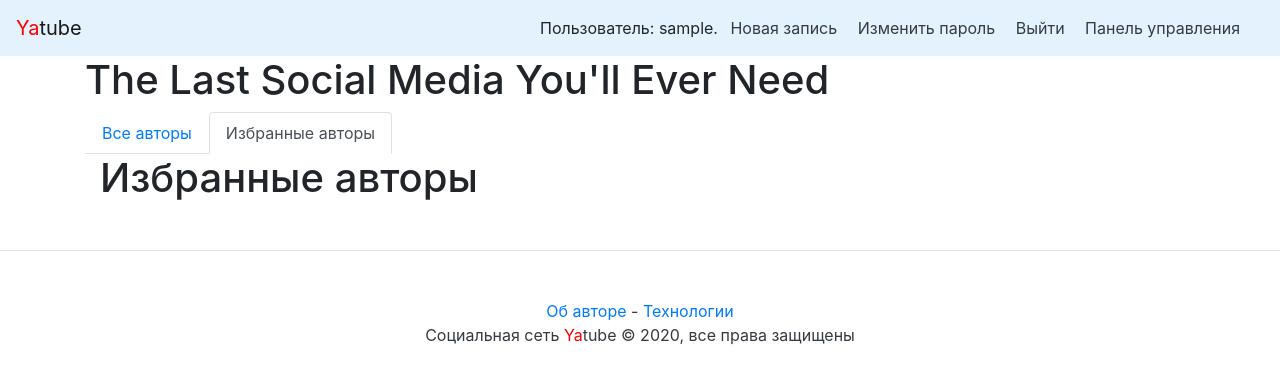
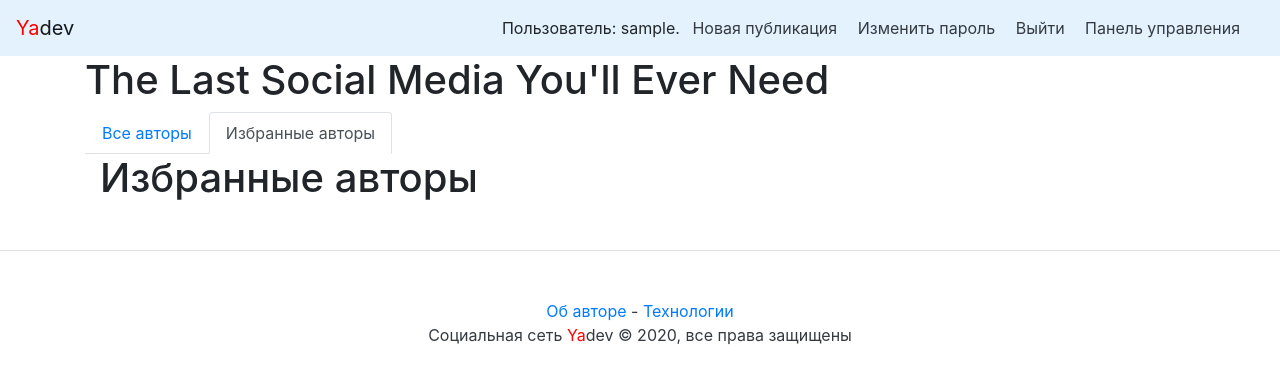
Before and after one commit to vedmac/yadev, a Django app: page /follow/ in a window 1280 px wide. Shown: the top 383 px of the page. Run offline with Django 3.2, Linux system fonts and the light colour scheme; the visitor is signed in with stand-in values (Sample User, id 1); data that the repository does not hold is empty; some libraries are stand-ins or nearby versions.

Commit message:
fix templates and requirements

```diff
--- a/templates/base.html
+++ b/templates/base.html
@@ -4,7 +4,7 @@
 <head>
     <meta charset="utf-8">
     <meta name="viewport" content="width=device-width, initial-scale=1, shrink-to-fit=no">
-    <title>{% block title %}The Last Social Media You'll Ever Need{% endblock %} | Yatube</title>
+    <title>{% block title %}The Last Social Media You'll Ever Need{% endblock %} | Yadev</title>
     <!-- Загрузка статики -->
     {% load static %}
     <link rel="stylesheet" href="{% static 'bootstrap/dist/css/bootstrap.min.css' %}">
--- a/templates/footer.html
+++ b/templates/footer.html
@@ -1,4 +1,4 @@
 <footer class="pt-4 my-md-5 pt-md-5 border-top">
         <p class="m-0 text-dark text-center "><a href="/about/about-author/">Об авторе</a> - <a href="/about/about-spec/">Технологии</a></p>
-        <p class="m-0 text-dark text-center ">Социальная сеть <span style="color:red">Ya</span>tube © {{ year }}, все права защищены</p>
+        <p class="m-0 text-dark text-center ">Социальная сеть <span style="color:red">Ya</span>dev © {{ year }}, все права защищены</p>
 </footer>
--- a/templates/group.html
+++ b/templates/group.html
@@ -1,6 +1,6 @@
 {% extends "base.html" %}
 
-{% block title %}Записи сообщества {{ group.title }}{% endblock %}
+{% block title %}Публикации сообщества {{ group.title }}{% endblock %}
 {% block header %}{{ group.title }}{% endblock %}
 {% block content %}
 
--- a/templates/nav.html
+++ b/templates/nav.html
@@ -1,9 +1,9 @@
 <nav class="navbar navbar-light" style="background-color: #e3f2fd;">
-    <a class="navbar-brand" href="/"><span style="color:red">Ya</span>tube</a>
+    <a class="navbar-brand" href="/"><span style="color:red">Ya</span>dev</a>
     <nav class="my-2 my-md-0 mr-md-3">
         {% if user.is_authenticated %}
         Пользователь: {{ user.username }}.
-        <a class="p-2 text-dark" href="{% url 'new_post' %}">Новая запись</a>
+        <a class="p-2 text-dark" href="{% url 'new_post' %}">Новая публикация</a>
         <a class="p-2 text-dark" href="{% url 'password_change' %}">Изменить пароль</a>
         <a class="p-2 text-dark" href="{% url 'logout' %}">Выйти</a>
         {% else %}
```
Also changed, not shown: requirements.txt (+24 -19 lines).
